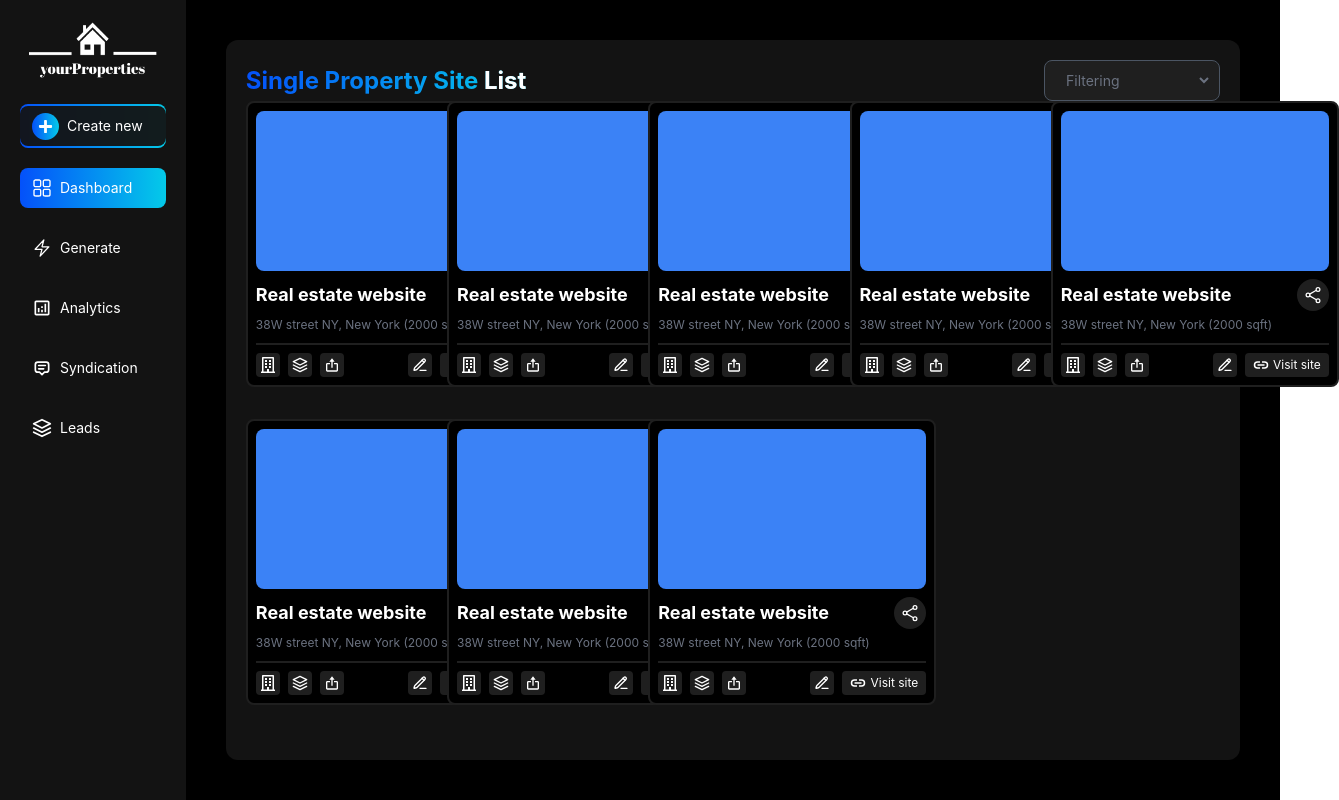
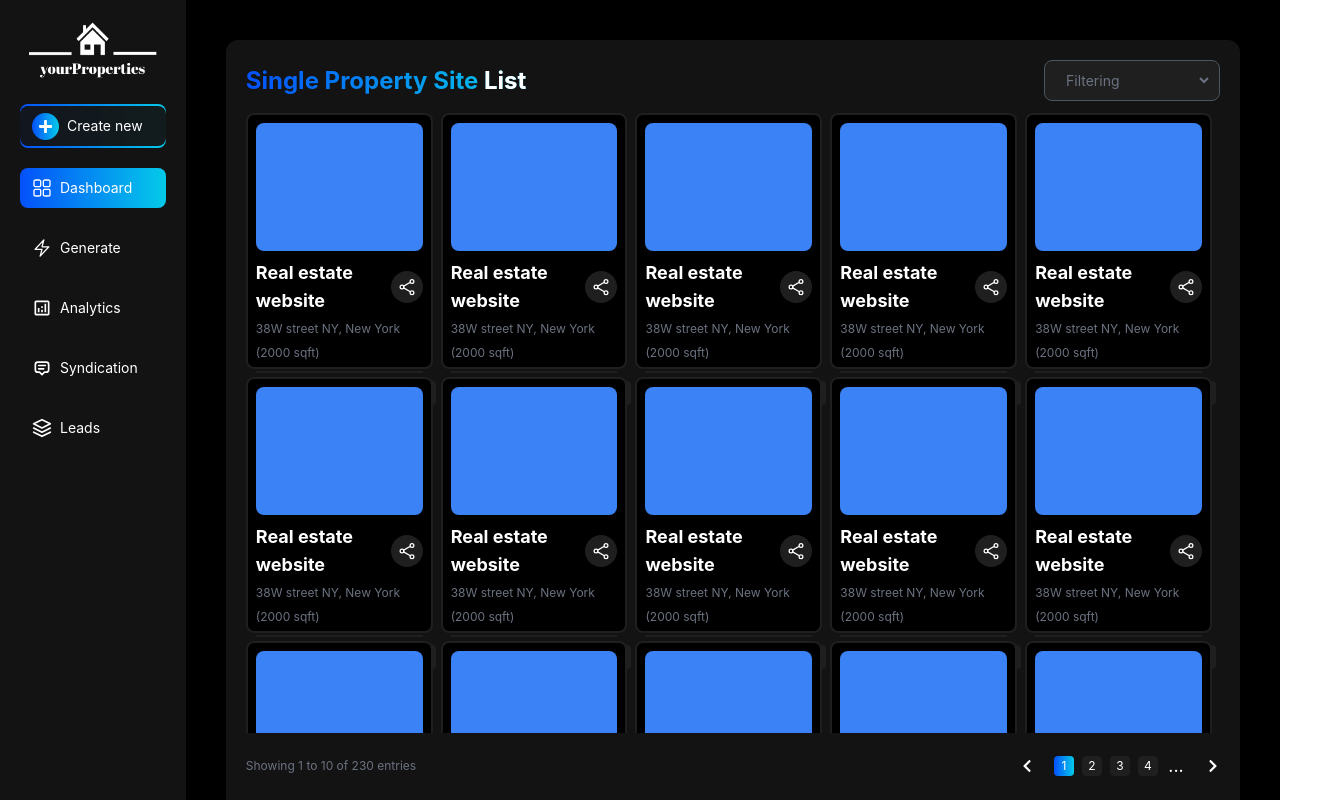
Before and after one commit to damianknysak/real-estate-app, a React (Create React App) app: page / in a window 1280 px wide. Shown: the whole page, 1339 px wide, since content can reach past the window. Built offline with nearby package versions, Linux system fonts and the light colour scheme.

Commit message:
homepage-ui

```diff
--- a/src/App.tsx
+++ b/src/App.tsx
@@ -1,5 +1,3 @@
-import React from "react";
-import logo from "./logo.svg";
 import "./App.css";
 import { Route, Routes } from "react-router-dom";
 import Home from "./pages/Home";
@@ -11,10 +9,10 @@ import Header from "./components/Header";
 
 function App() {
   return (
-    <main className="bg-black">
-      <div className="relative min-h-screen flex max-w-[2000px] mx-auto">
+    <main className="bg-black overflow-hidden">
+      <div className="relative h-screen flex max-w-[2000px] mx-auto">
         <Header />
-        <div className="m-10 bg-primary w-full rounded-xl">
+        <div className="m-10 h-full bg-primary w-full rounded-xl">
           <Routes>
             <Route path="/" element={<Home />} />
             <Route path="/analytics" element={<Analytics />} />
--- a/src/components/Home/RealEstateCard.tsx
+++ b/src/components/Home/RealEstateCard.tsx
@@ -5,8 +5,8 @@ import { FaRegBuilding } from "react-icons/fa";
 
 const RealEstateCard = () => {
   return (
-    <article className="w-72 bg-black rounded-lg p-2 border-2 border-secondary">
-      <div className="w-full h-40 bg-blue-500 rounded-lg"></div>
+    <article className="w-full h-64 bg-black rounded-lg p-2 border-2 border-secondary">
+      <div className="w-full h-32 bg-blue-500 rounded-lg"></div>
       <div className="flex justify-between mt-2 items-center">
         <span className=" text-white font-bold text-lg">
           Real estate website
--- a/src/components/Home/RealEstateList.tsx
+++ b/src/components/Home/RealEstateList.tsx
@@ -1,9 +1,22 @@
 import React from "react";
 import RealEstateCard from "./RealEstateCard";
+import PageNavbar from "../Shared/PageNavbar";
 
 const RealEstateList = () => {
   return (
-    <div className="grid grid-cols-5 gap-8">
+    <>
+      <div className="grid grid-cols-5 gap-2 h-[calc(100vh-180px)] pr-2 overflow-y-scroll scrollbar">
+        <RealEstateCard />
+        <RealEstateCard />
+        <RealEstateCard />
+        <RealEstateCard />
+        <RealEstateCard />
+        <RealEstateCard />
+        <RealEstateCard />
+        <RealEstateCard />
+        <RealEstateCard />
+        <RealEstateCard />
+        <RealEstateCard />
         <RealEstateCard />
         <RealEstateCard />
         <RealEstateCard />
@@ -13,6 +26,13 @@ const RealEstateList = () => {
         <RealEstateCard />
         <RealEstateCard />
       </div>
+      <div className="h-[50px] mt-2 flex justify-between items-center">
+        <span className="text-xs text-gray-500">
+          Showing 1 to 10 of 230 entries
+        </span>
+        <PageNavbar />
+      </div>
+    </>
   );
 };
 
--- /dev/null
+++ b/src/components/Shared/PageNavbar.tsx
@@ -0,0 +1,33 @@
+import { FaChevronLeft, FaChevronRight } from "react-icons/fa";
+
+const PageNavbar = () => {
+  return (
+    <div className="flex justify-between items-center space-x-5">
+      <button>
+        <FaChevronLeft color="white" size={14} />
+      </button>
+      <div className="flex justify-between space-x-2">
+        <button className="w-5 h-5 flex items-center justify-center text-white text-xs rounded bg-blue-gradient">
+          1
+        </button>
+        <button className="w-5 h-5 bg-secondary flex items-center justify-center text-white text-xs rounded hover:bg-blue-gradient">
+          2
+        </button>
+        <button className="w-5 h-5 bg-secondary flex items-center justify-center text-white text-xs rounded hover:bg-blue-gradient">
+          3
+        </button>
+        <button className="w-5 h-5 bg-secondary flex items-center justify-center text-white text-xs rounded hover:bg-blue-gradient">
+          4
+        </button>
+        <button className="w-5 h-5 flex items-center justify-center text-white text-lg rounded hover:bg-blue-gradient">
+          ...
+        </button>
+      </div>
+      <button>
+        <FaChevronRight color="white" size={14} />
+      </button>
+    </div>
+  );
+};
+
+export default PageNavbar;
--- a/src/index.css
+++ b/src/index.css
@@ -1,6 +1,28 @@
 @tailwind base;
 @tailwind components;
 @tailwind utilities;
+
+@layer utilities {
+  .scrollbar::-webkit-scrollbar {
+    width: 10px;
+    height: 10px;
+  }
+
+  .scrollbar::-webkit-scrollbar-track {
+    border-radius: 100vh;
+    background: black;
+  }
+
+  .scrollbar::-webkit-scrollbar-thumb {
+    background: #1f1f1f;
+    border-radius: 100vh;
+    border: black 2px solid;
+  }
+
+  .scrollbar::-webkit-scrollbar-thumb:hover {
+    background:gray;
+  }
+}
 
 body {
   margin: 0;
--- a/src/pages/Home.tsx
+++ b/src/pages/Home.tsx
@@ -3,7 +3,7 @@ import RealEstateList from "../components/Home/RealEstateList";
 
 const Home = () => {
   return (
-    <div className="w-full h-full p-5">
+    <div className="w-full p-5 space-y-3">
       <section className="flex items-center justify-between">
         <h1 className="text-2xl font-bold bg-blue-gradient inline-block text-transparent bg-clip-text">
           Single Property Site <span className="text-white">List</span>
--- a/tailwind.config.js
+++ b/tailwind.config.js
@@ -9,7 +9,6 @@ module.exports = {
       colors: {
         primary: "#131313",
         secondary: "#1f1f1f",
-        czys: "linear-gradient(to right, #0451fa, #04cae9)",
       },
     },
   },
```
Lines whose indentation alone changed are shown as unchanged.
